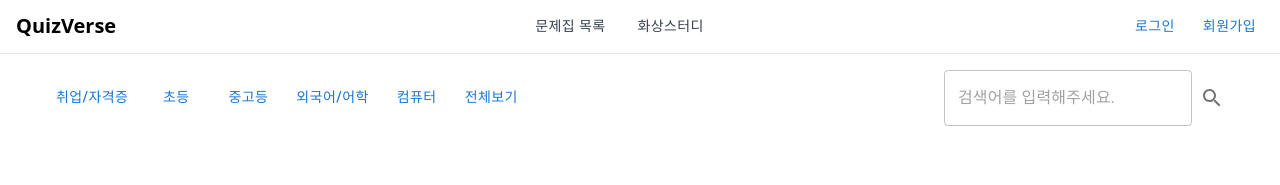
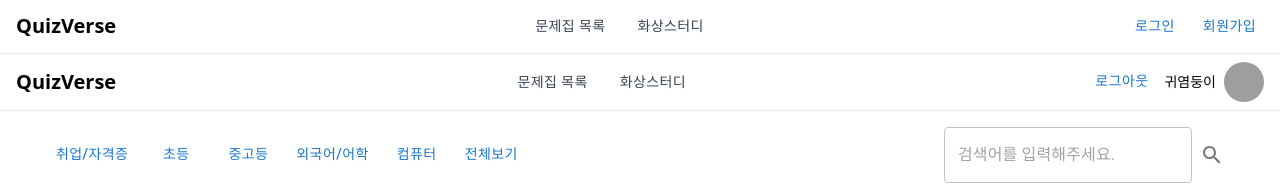
Before and after one commit to QuizVerse/finalQuizVerse, a React (Create React App) app in the folder src/main/reactjs/: page / in a window 1280 px wide. Shown: the top 185 px of the page. Built offline with nearby package versions, Linux system fonts and the light colour scheme; grey boxes are pictures that could not be loaded.

Commit message:
Header 버전 추가

```diff
--- a/src/main/reactjs/src/components/Header.jsx
+++ b/src/main/reactjs/src/components/Header.jsx
@@ -1,8 +1,10 @@
-import {Link} from "react-router-dom";
-import {Button} from "@mui/material";
+import { Link } from "react-router-dom";
+import { Button } from "@mui/material";
 
 export default function Header() {
     return (
+        <div>
+            {/* 로그인 안 한 헤더 */}
             <header className="flex items-center justify-between w-full px-4 py-2 border-b">
                 <h1 className="text-xl font-bold">QuizVerse</h1>
                 <nav className="flex items-center space-x-4">
@@ -26,5 +28,31 @@
                     </Button>
                 </div>
             </header>
+            {/* 로그인 한 헤더 */}
+            <header className="flex items-center justify-between w-full px-4 py-2 border-b">
+                <h1 className="text-xl font-bold">QuizVerse</h1>
+                <nav className="flex items-center space-x-4">
+                    <Button>
+                        <Link to='/book/list' className="text-sm font-medium text-gray-700" >
+                            문제집 목록
+                        </Link>
+                    </Button>
+                    <Button>
+                        <Link to='/study/list' className="text-sm font-medium text-gray-700" >
+                            화상스터디
+                        </Link>
+                    </Button>
+                </nav>
+                <div className="flex items-center space-x-2">
+                    <Button className="inline-flex items-center justify-center whitespace-nowrap rounded-md font-medium ring-offset-background transition-colors focus-visible:outline-none focus-visible:ring-2 focus-visible:ring-ring focus-visible:ring-offset-2 disabled:pointer-events-none disabled:opacity-50 border border-input bg-background hover:bg-accent hover:text-accent-foreground h-10 px-4 py-2 text-sm">
+                        로그아웃
+                    </Button>
+                    <span className="text-sm">귀염둥이</span>
+                    <span className="relative flex h-10 w-10 shrink-0 overflow-hidden rounded-full">
+                        <img className="aspect-square h-full w-full" alt="User Avatar" src="/placeholder-user.jpg" />
+                    </span>
+                </div>
+            </header>
+        </div >
     );
 }
```
Lines whose indentation alone changed are shown as unchanged.
